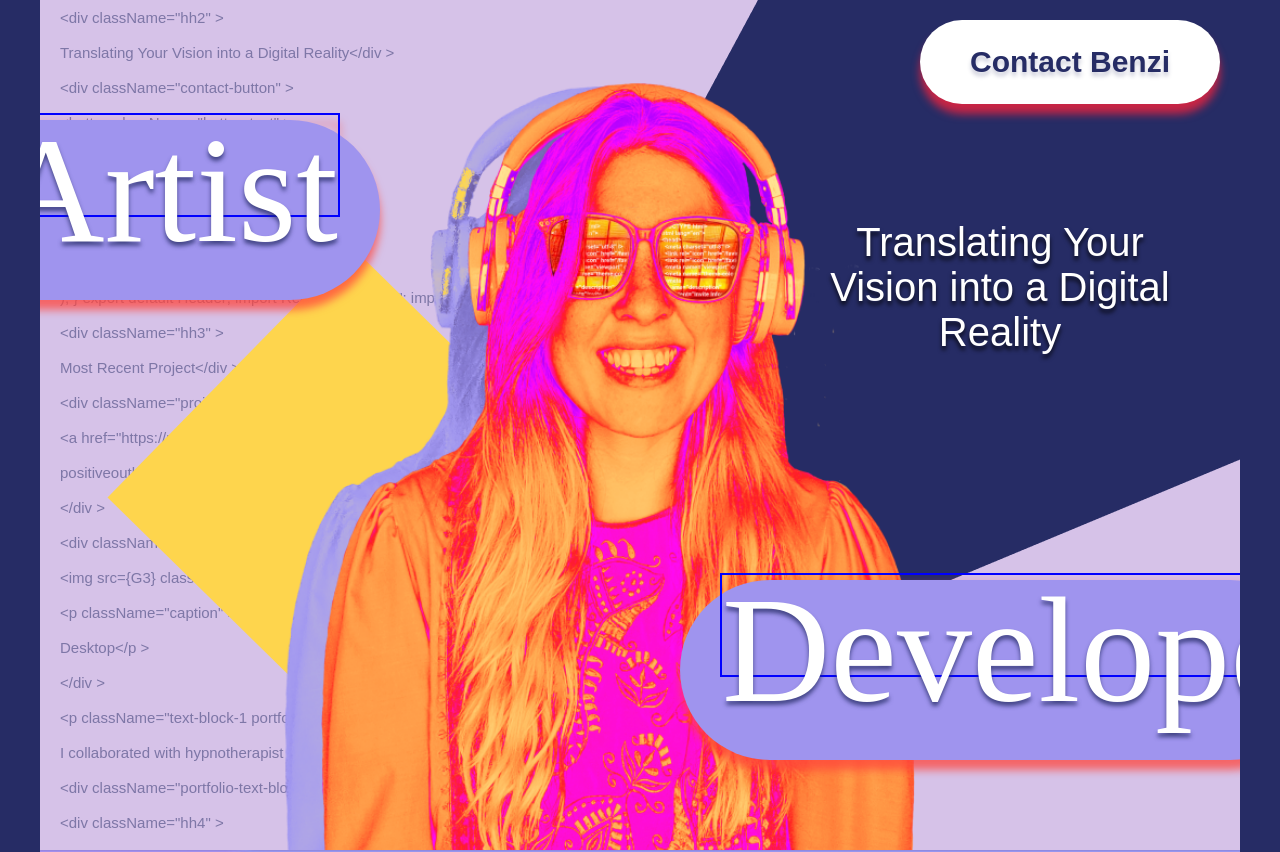
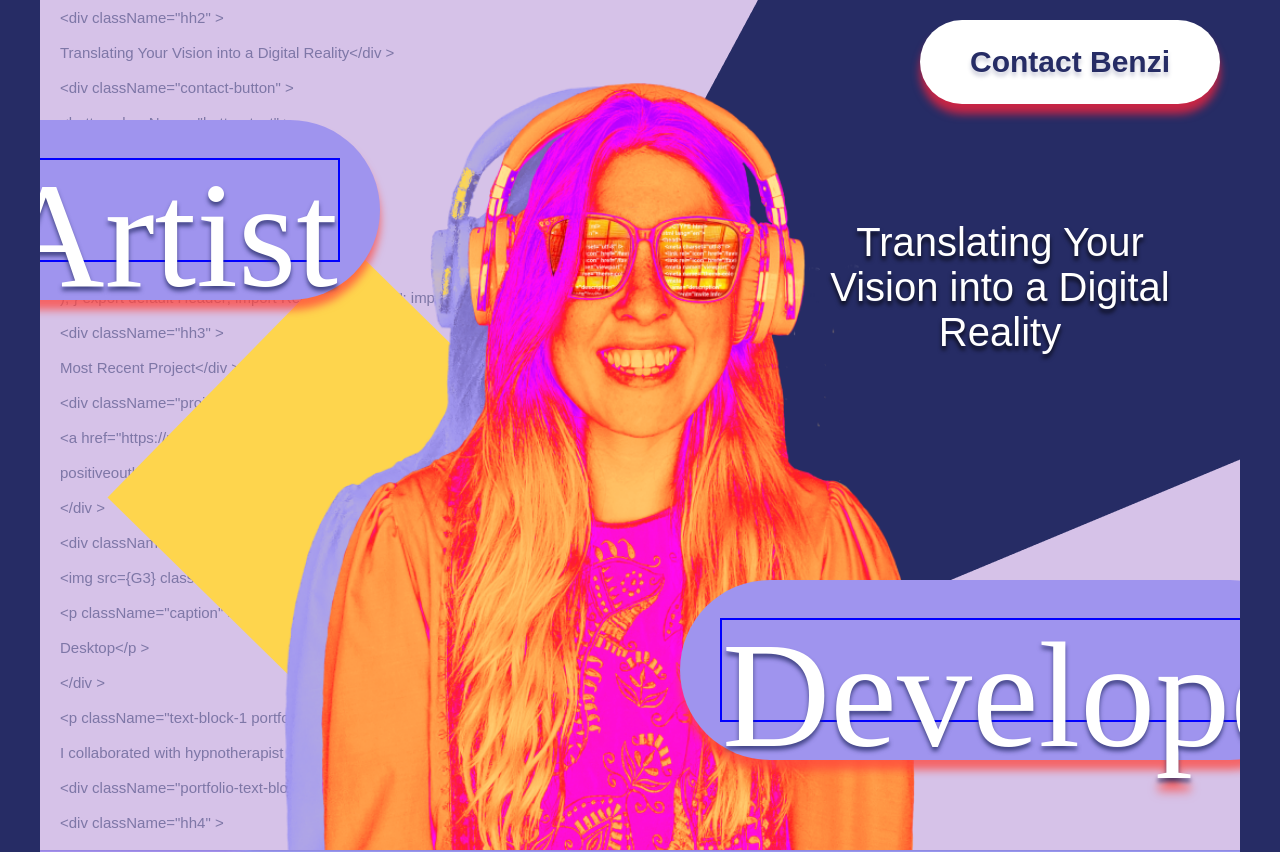
Before and after one commit to benzinow/portfolio, a React (Create React App) app: page / in a window 1280 px wide. Shown: the top 852 px of the page. Built offline with nearby package versions, Linux system fonts and the light colour scheme; a web font is replaced by a local one.

Commit message:
removed mac/pc dependancies

```diff
--- a/src/components/Header.js
+++ b/src/components/Header.js
@@ -6,20 +6,10 @@ import OrangeBenzi from "../images/orange-benzi.png";
 import Scroll from "./Scroll.js";
 
 function Header() {
-  // Check the user agent string to determine the operating system
-  const isMac = navigator.userAgent.indexOf("Mac") !== -1;
-
-  // Apply different CSS styles based on the operating system
-  const h1Styles = isMac
-    ? { margin: "0 40px" } // Apply Mac-specific styles
-    : { margin: "-50px 40px 40px 40px" }; // Apply PC-specific styles
-
   return (
     <div className="header">
       <div className="laurels developer">
-        <h1 className="hh1" style={h1Styles}>
-          Developer
-        </h1>
+        <h1 className="hh1">Developer</h1>
       </div>
       <img
         className="purple-benzi"
@@ -33,9 +23,7 @@ function Header() {
       />
       <div className="polygon-2"></div>
       <div className="laurels artist">
-        <h1 className="hh1" style={h1Styles}>
-          Artist
-        </h1>
+        <h1 className="hh1">Artist</h1>
       </div>
 
       <div className="polygon-1"></div>
```
